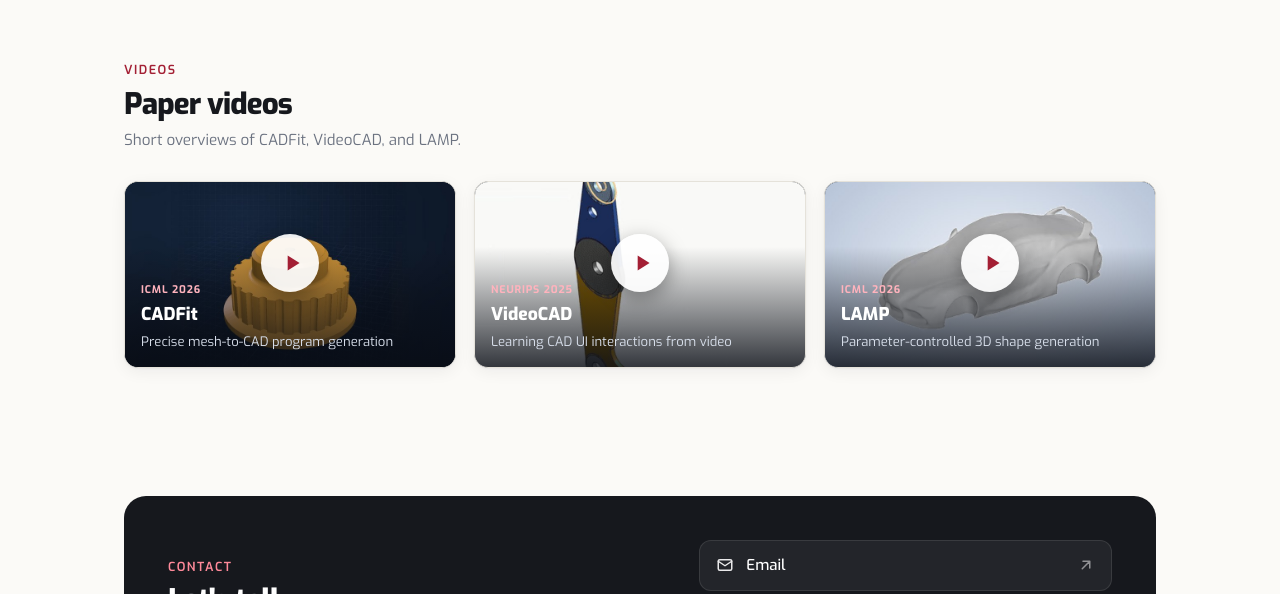
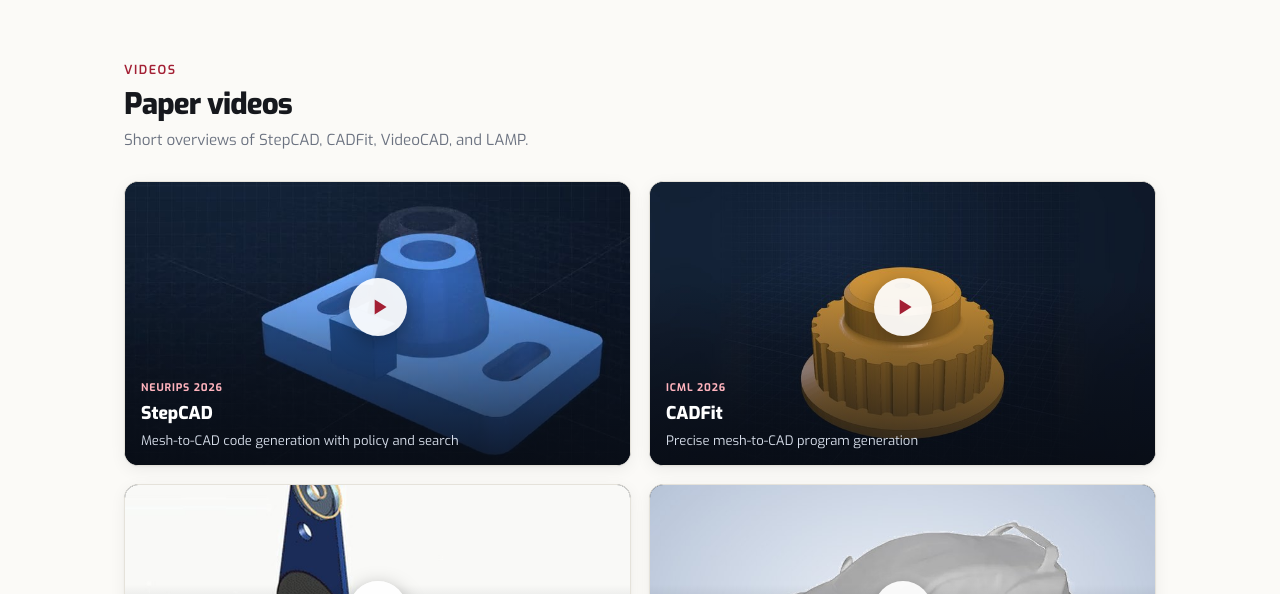
Before and after one commit to ghadinehme/ghadinehme.github.io, a plain HTML site: page index.html in a window 1280 px wide. Shown: the part 2470-3064 px from the top of the page. Drawn offline with Linux system fonts and the light colour scheme.

Commit message:
Add StepCAD video to videos section, showcase and publications
Co-Authored-By: Claude Opus 5.5 <noreply@anthropic.com>

```diff
--- a/assets/css/style.css
+++ b/assets/css/style.css
@@ -582,7 +582,7 @@ footer .wrap { display: flex; justify-content: space-between; gap: 12px; flex-wr
 .pub .thumb .venue-badge { left: auto; right: 8px; top: 8px; font-size: .66rem; padding: 3px 7px; background: rgba(22,24,29,.82); backdrop-filter: blur(4px); }
 
 /* ---------- Videos ---------- */
-.videos { display: grid; grid-template-columns: repeat(3, 1fr); gap: 18px; }
+.videos { display: grid; grid-template-columns: repeat(2, 1fr); gap: 18px; }
 .video-card { all: unset; box-sizing: border-box; cursor: pointer; position: relative; display: block; aspect-ratio: 16 / 9; border-radius: var(--radius); overflow: hidden; background: #0b1422; border: 1px solid var(--line); box-shadow: var(--shadow); transition: transform .2s, box-shadow .2s; }
 .video-card:hover { transform: translateY(-3px); box-shadow: var(--shadow-lg); }
 .video-card:focus-visible { outline: 3px solid var(--accent); outline-offset: 2px; }
--- a/index.html
+++ b/index.html
@@ -22,7 +22,7 @@
   <link rel="preconnect" href="https://fonts.googleapis.com">
   <link rel="preconnect" href="https://fonts.gstatic.com" crossorigin>
   <link href="https://fonts.googleapis.com/css2?family=Exo:ital,wght@0,400;0,500;0,600;0,700;0,800;1,400;1,500&display=swap" rel="stylesheet">
-  <link rel="stylesheet" href="assets/css/style.css?v=19">
+  <link rel="stylesheet" href="assets/css/style.css?v=20">
 
   <script>
     (function () {
@@ -250,7 +250,7 @@
         </div>
         <ol class="cf-steps" id="stSteps"></ol>
         <pre class="sc-code" id="stCode" aria-label="CadQuery program"></pre>
-        <div class="sc-links"><a href="publications.html#pub-stepcad">Paper</a><a href="https://ghadinehme.com/stepcad.github.io/" target="_blank" rel="noopener">Project page</a><a href="https://github.com/ghadinehme/StepCAD" target="_blank" rel="noopener">Code</a><a href="assets/papers/stepcad_neurips2026.pdf" target="_blank" rel="noopener">PDF</a></div>
+        <div class="sc-links"><a href="publications.html#pub-stepcad">Paper</a><a href="https://ghadinehme.com/stepcad.github.io/" target="_blank" rel="noopener">Project page</a><a href="https://github.com/ghadinehme/StepCAD" target="_blank" rel="noopener">Code</a><a href="assets/papers/stepcad_neurips2026.pdf" target="_blank" rel="noopener">PDF</a><a href="https://www.youtube.com/watch?v=AdfTSnQpQqs" target="_blank" rel="noopener">Video</a></div>
       </aside>
     </div>
 
@@ -369,10 +369,15 @@
       <div>
         <span class="sec-num">VIDEOS</span>
         <h2>Paper videos</h2>
-        <p>Short overviews of CADFit, VideoCAD, and LAMP.</p>
+        <p>Short overviews of StepCAD, CADFit, VideoCAD, and LAMP.</p>
       </div>
     </div>
     <div class="videos">
+      <button class="video-card" type="button" data-yt="AdfTSnQpQqs" aria-label="Play the StepCAD video">
+        <img src="assets/img/videos/p_stepcad.jpg" alt="" loading="lazy" width="800" height="450">
+        <span class="vc-play" aria-hidden="true"><svg viewBox="0 0 24 24"><path d="M8 5v14l11-7z" fill="currentColor"/></svg></span>
+        <span class="vc-meta"><span class="vc-venue">NeurIPS 2026</span><b>StepCAD</b><span>Mesh-to-CAD code generation with policy and search</span></span>
+      </button>
       <button class="video-card" type="button" data-yt="YBYm-moWSEs" aria-label="Play the CADFit video">
         <img src="assets/img/videos/p_cadfit.jpg" alt="" loading="lazy" width="800" height="450">
         <span class="vc-play" aria-hidden="true"><svg viewBox="0 0 24 24"><path d="M8 5v14l11-7z" fill="currentColor"/></svg></span>
```
Also changed, not shown: 404.html (+1 -1 lines), art.html (+1 -1 lines), experience.html (+1 -1 lines), projects.html (+1 -1 lines), publications.html (+2 -1 lines), assets/img/videos/p_stepcad.jpg (added).
